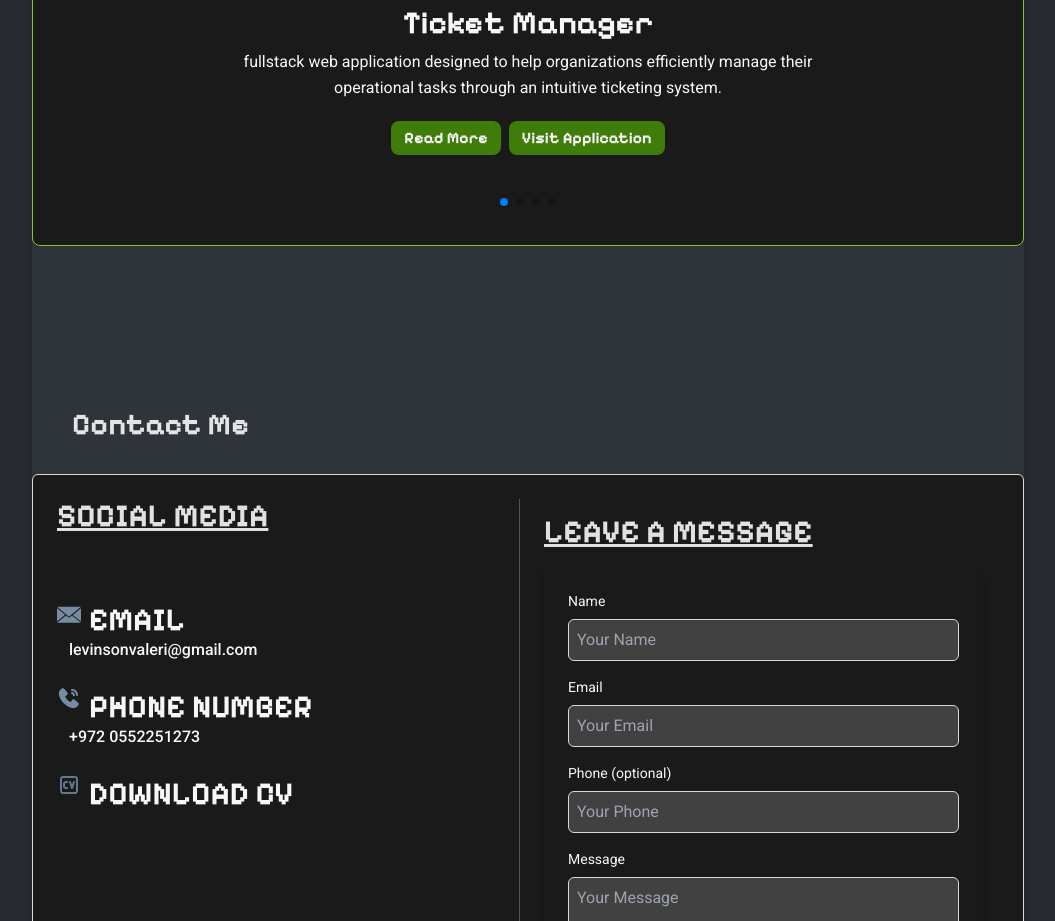
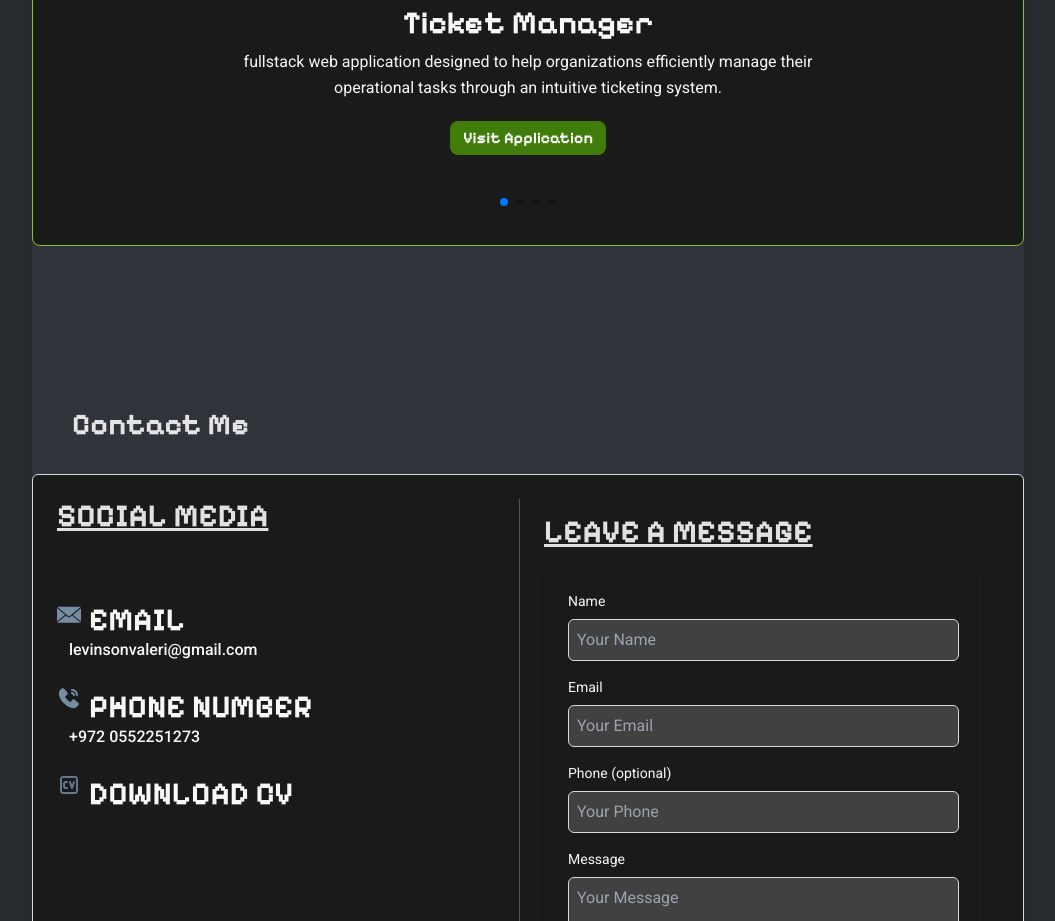
Before and after one commit to Valeri-L/portfolio, a Vue app in the folder frontend/: page / in a window 1280 px wide. Shown: the part 3500-4421 px from the top of the page, without its empty margins (112-1167 px from the left). Built offline with nearby package versions, Linux system fonts and the light colour scheme; no server answers.

Commit message:
removed broken links in the project section

```diff
--- a/frontend/src/components/portfolio_components/Projects.vue
+++ b/frontend/src/components/portfolio_components/Projects.vue
@@ -15,7 +15,6 @@ const projects = ref([
     title: 'Ticket Manager',
     text: 'fullstack web application designed to help organizations efficiently manage their operational tasks through an intuitive ticketing system.',
     buttons: [
-      { button_text: "read more", url: "/documentation/valar_crm" },
       { button_text: "visit application", url: "https://ticket-tracker.valar.software.com" }
     ]
   },
@@ -25,8 +24,8 @@ const projects = ref([
     title: 'valar CRM',
     text: 'A free Customer Relationship Management (CRM) portal tailored for small businesses. Designed for simplicity, security, and speed, it features an intuitive user interface and visually appealing graphical insights.',
     buttons: [
-      { button_text: "read more", url: "/documentation/valar_crm" },
-      { button_text: "see demo", url: "https://crm.valerilevinson.com" }
+      { button_text: "read documentation", url: "/documentation/valar_crm" },
+      // { button_text: "see demo", url: "https://crm.valerilevinson.com" }
     ]
   },
   {
@@ -35,7 +34,7 @@ const projects = ref([
     title: 'weather API comparison',
     text: 'A Weather API Comparison application that highlights discrepancies between two forecasting APIs, demonstrating how online data can sometimes be inaccurate.',
     buttons: [
-      { button_text: "read more", url: "/documentation/weather_api" },
+      { button_text: "read documentation", url: "/documentation/weather_api" },
       { button_text: "view on GIT", url: "https://github.com/valeri-l/weather_representation" }
     ]
   },
@@ -45,7 +44,7 @@ const projects = ref([
     title: 'top down fighter',
     text: 'A top-down fighter game featuring smooth FPS handling, intense battles against monsters and bosses, brought to life with beautifully crafted pixel art assets.',
     buttons: [
-      { button_text: "read more", url: "/documentation/top_down" },
+      { button_text: "read documentation", url: "/documentation/top_down" },
       { button_text: "view on GIT", url: "https://github.com/valeri-l/fighter" }
     ]
   }
```
